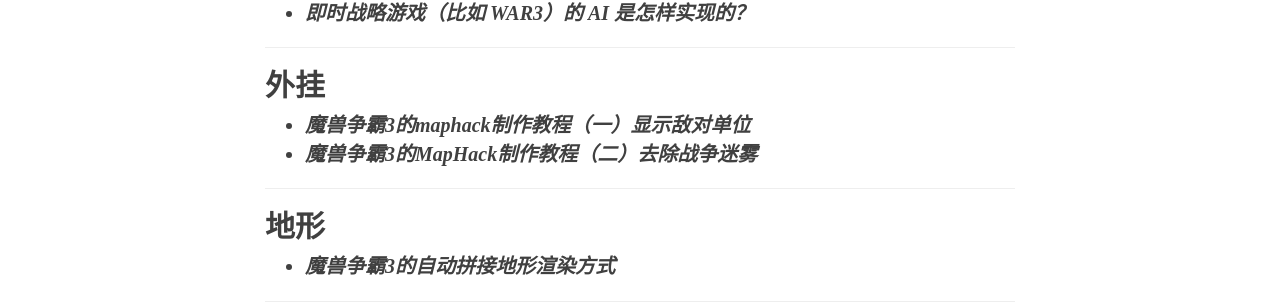
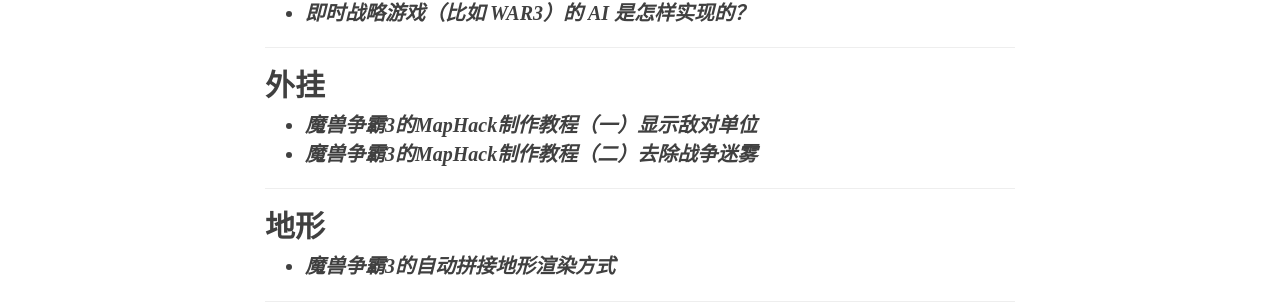
Before and after one commit to fonzieyang/fonzieyang.github.com, a Jekyll site: the page built from _posts/2015-02-13-war3-tech.md, in a window 1280 px wide and 900 px high, scrolled down 2553 px. Shown: the part 146-450 px from the top of the window. Built offline with Jekyll 4.4.1, drawn with Linux system fonts in a browser that asks for light colours; nearby versions of some CDN libraries; comment, search, counter and statistics services are not loaded.

```diff
--- a/_posts/2015-02-13-war3-tech.md
+++ b/_posts/2015-02-13-war3-tech.md
@@ -79,7 +79,7 @@ lock-step的特点，这里有个[回答](http://gamedev.stackexchange.com/quest
 
 
 ## 外挂
-* ***[魔兽争霸3的maphack制作教程（一）显示敌对单位](https://larvata.wordpress.com/2007/05/28/%E9%AD%94%E5%85%BD%E4%BA%89%E9%9C%B83%E7%9A%84maphack%E5%88%B6%E4%BD%9C%E6%95%99%E7%A8%8B%EF%BC%88%E4%B8%80%EF%BC%89%E6%98%BE%E7%A4%BA%E6%95%8C%E5%AF%B9%E5%8D%95%E4%BD%8D/)***
+* ***[魔兽争霸3的MapHack制作教程（一）显示敌对单位](https://larvata.wordpress.com/2007/05/28/%E9%AD%94%E5%85%BD%E4%BA%89%E9%9C%B83%E7%9A%84maphack%E5%88%B6%E4%BD%9C%E6%95%99%E7%A8%8B%EF%BC%88%E4%B8%80%EF%BC%89%E6%98%BE%E7%A4%BA%E6%95%8C%E5%AF%B9%E5%8D%95%E4%BD%8D/)***
 * ***[魔兽争霸3的MapHack制作教程（二）去除战争迷雾](https://larvata.wordpress.com/2007/06/01/%E9%AD%94%E5%85%BD%E4%BA%89%E9%9C%B83%E7%9A%84maphack%E5%88%B6%E4%BD%9C%E6%95%99%E7%A8%8B%EF%BC%88%E4%BA%8C%EF%BC%89%E5%8E%BB%E9%99%A4%E6%88%98%E4%BA%89%E8%BF%B7%E9%9B%BE/)***
 
 ---
```
Also changed, not shown: _posts/2015-02-09-how-kiss-work.md (+1 -1 lines).
